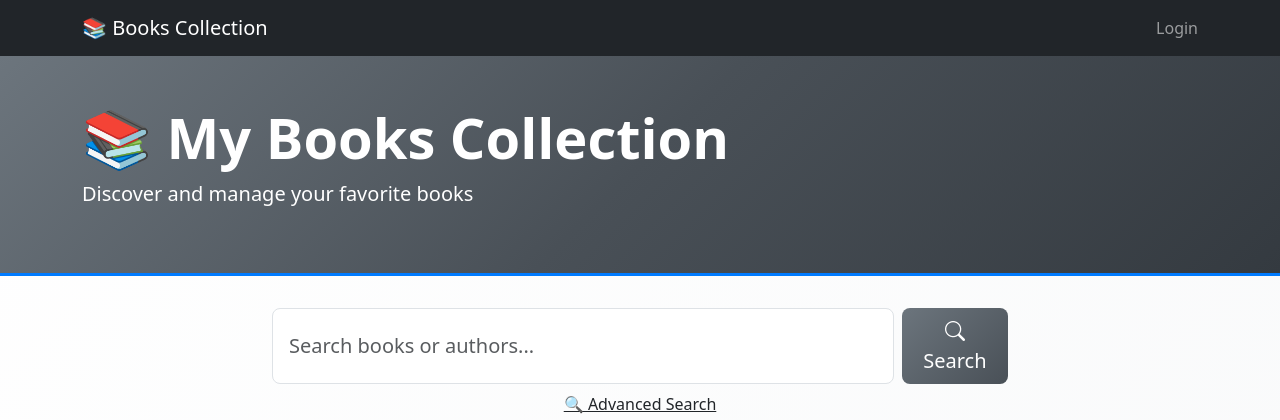
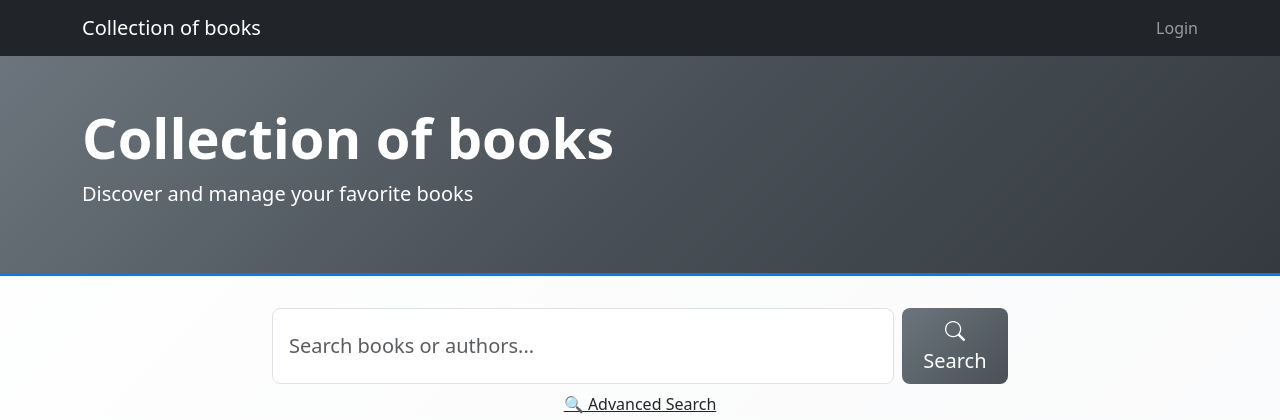
Before and after one commit to ramarunkumar051-lang/full-stack-second-sem2, a PHP site: page /books.php in a window 1280 px wide. Shown: the top 420 px of the page. Run offline with PHP 8.4, Linux system fonts and the light colour scheme; data that the repository does not hold is empty.

Commit message:
Add files via upload

```diff
--- a/books.php
+++ b/books.php
@@ -82,7 +82,7 @@ $include_ajax = true;
 <body>
     <nav class="navbar navbar-dark bg-dark">
         <div class="container">
-            <a class="navbar-brand" href="books.php">📚 Books Collection</a>
+            <a class="navbar-brand" href="books.php"> Collection of books</a>
             <div class="navbar-nav ms-auto">
                 <?php if (isset($_SESSION['loggedin'])): ?>
                     <span class="navbar-text me-3">Welcome, <?= htmlspecialchars($_SESSION['username']) ?></span>
@@ -98,7 +98,7 @@ $include_ajax = true;
         <div class="container">
             <div class="row align-items-center">
                 <div class="col-lg-8">
-                    <h1 class="display-4 fw-bold">📚 My Books Collection</h1>
+                    <h1 class="display-4 fw-bold"> Collection of books</h1>
                     <p class="lead">Discover and manage your favorite books</p>
                 </div>
                 <div class="col-lg-4 text-lg-end">
```
